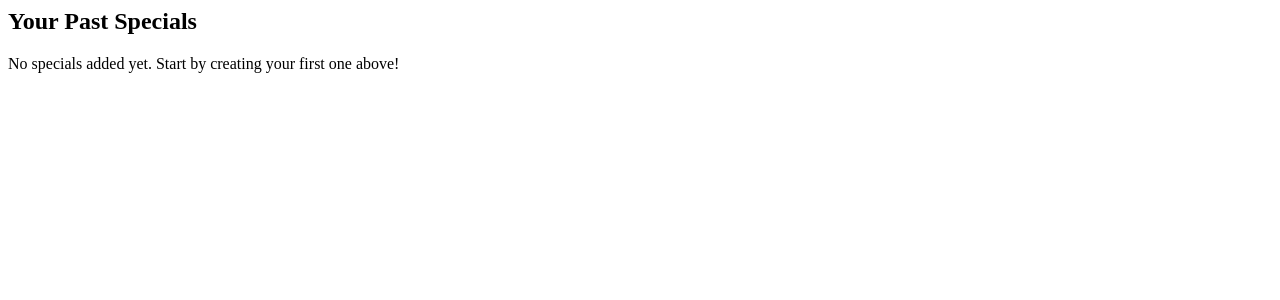
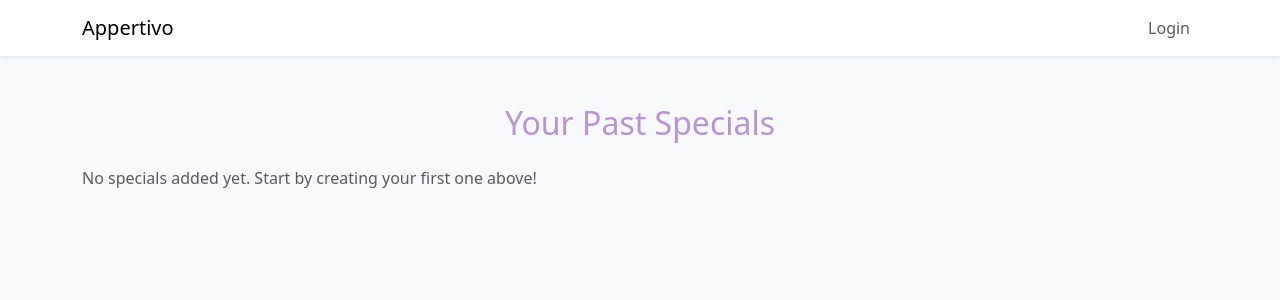
Before and after one commit to SkagitIan/Appertivo, a Django app: template templates/app/my_specials.html in a window 1280 px wide. Shown: the top 300 px of the page. Run offline with Django 5.2, Linux system fonts and the light colour scheme; the template is opened without the code that fills it, so the values that code supplies are empty; data comes from the database, SQL or seed files in the repository.

Commit message:
Add navigation and Bootstrap layouts for specials and login

```diff
--- a/templates/app/my_specials.html
+++ b/templates/app/my_specials.html
@@ -1,6 +1,43 @@
-
+{% load static %}
+<!DOCTYPE html>
+<html lang="en">
+<head>
+  <meta charset="UTF-8">
+  <meta name="viewport" content="width=device-width, initial-scale=1.0">
+  <title>My Specials</title>
+  <link href="https://cdn.jsdelivr.net/npm/bootstrap@5.3.0/dist/css/bootstrap.min.css" rel="stylesheet">
+  <style>
+    body {background-color:#f8f9fa;color:#49475B;}
+    .brand-purple {color:#B993D6;}
+    .brand-orange {background-color:#f08000;color:#fff;}
+    .brand-orange:hover {background-color:#e06e00;color:#fff;}
+  </style>
+</head>
+<body>
+<nav class="navbar navbar-expand-lg navbar-light bg-white shadow-sm">
+  <div class="container">
+    <a class="navbar-brand" href="{% url 'dashboard' %}">Appertivo</a>
+    <button class="navbar-toggler" type="button" data-bs-toggle="collapse" data-bs-target="#navbarNav" aria-controls="navbarNav" aria-expanded="false" aria-label="Toggle navigation">
+      <span class="navbar-toggler-icon"></span>
+    </button>
+    <div class="collapse navbar-collapse" id="navbarNav">
+      <ul class="navbar-nav ms-auto">
+        {% if request.user.is_authenticated %}
+          <li class="nav-item"><a class="nav-link" href="{% url 'my_specials' %}">My Specials</a></li>
+          <li class="nav-item"><a class="nav-link" href="{% url 'logout' %}">Logout</a></li>
+        {% else %}
+          <li class="nav-item"><a class="nav-link" href="{% url 'login' %}">Login</a></li>
+        {% endif %}
+      </ul>
+    </div>
+  </div>
+</nav>
 
 <div class="container mt-5">
-  <h2 class="mb-4 brand-purple">Your Past Specials</h2>
+  <h2 class="mb-4 brand-purple text-center">Your Past Specials</h2>
   {% include "app/partials/specials_list.html" %}
 </div>
+
+<script src="https://cdn.jsdelivr.net/npm/bootstrap@5.3.0/dist/js/bootstrap.bundle.min.js"></script>
+</body>
+</html>
```
Also changed, not shown: templates/app/dashboard.html (+20 -7 lines), templates/registration/login.html (+20 -0 lines).
